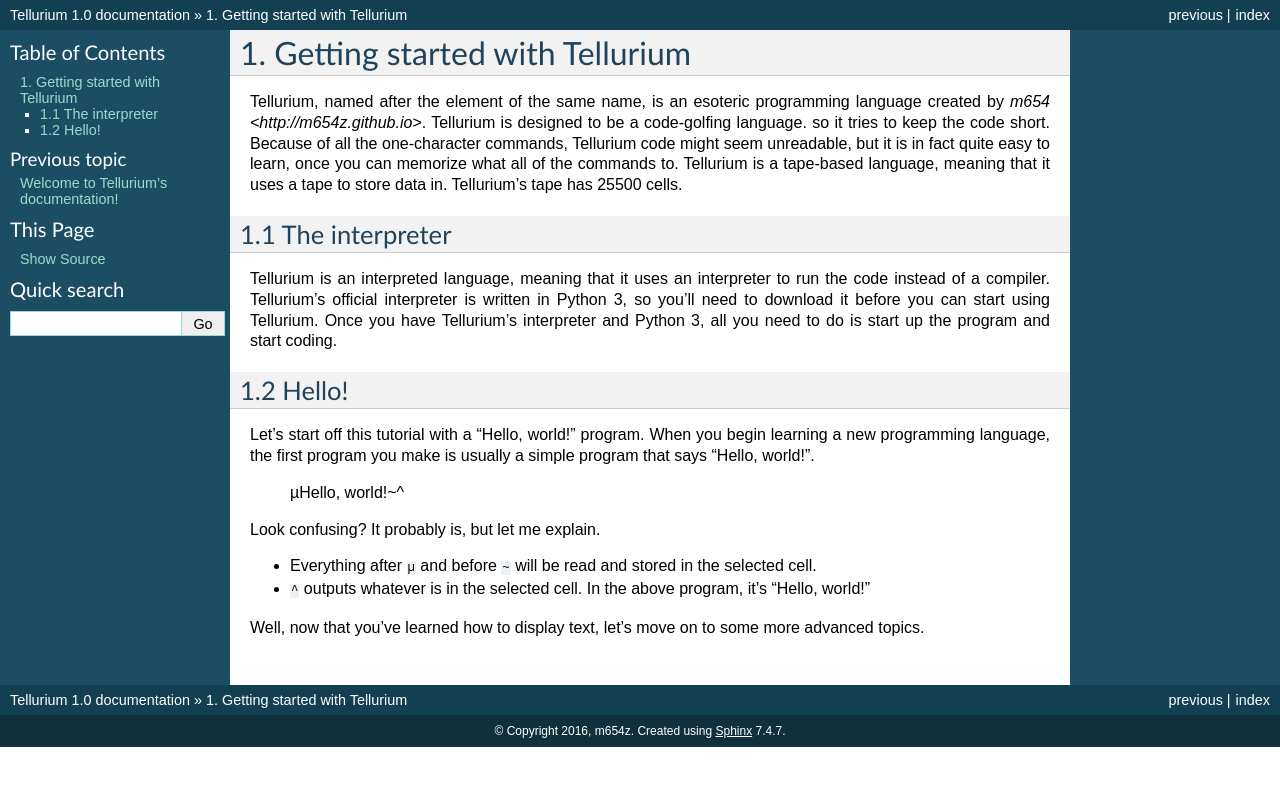
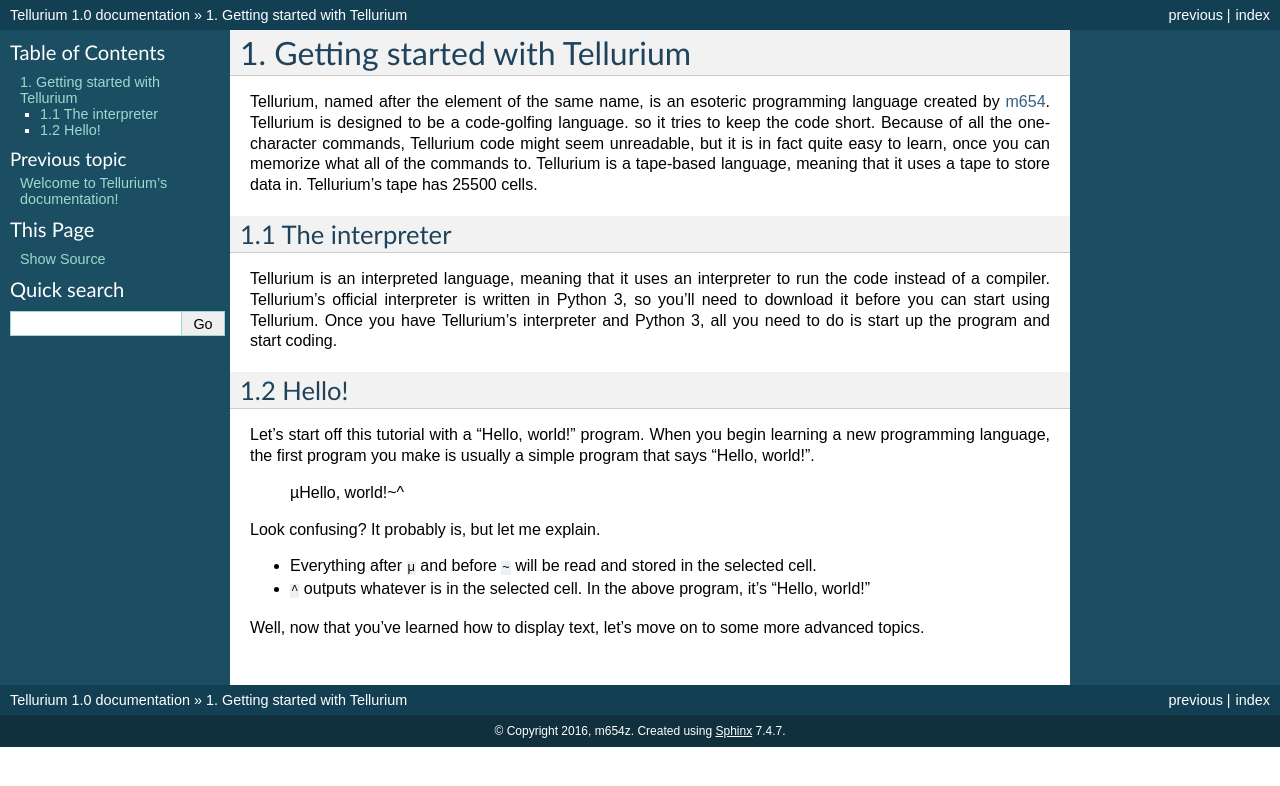
Before and after one commit to m654z/Tellurium, a Sphinx documentation site: the page built from docs/getting-started.rst, in a window 1280 px wide. Shown: the top 786 px of the page. Built offline with Sphinx 7.4.7, drawn with Linux system fonts in a browser that asks for light colours; pages that are not in the unit, such as notebooks, are missing from menus.

Commit message:
Update getting-started.rst

```diff
--- a/docs/getting-started.rst
+++ b/docs/getting-started.rst
@@ -1,7 +1,7 @@
 1. Getting started with Tellurium
 *********************************
 
-Tellurium, named after the element of the same name, is an esoteric programming language created by `m654 <http://m654z.github.io>`. Tellurium is designed to be a code-golfing language.
+Tellurium, named after the element of the same name, is an esoteric programming language created by `m654 <http://m654z.github.io>`_. Tellurium is designed to be a code-golfing language.
 so it tries to keep the code short. Because of all the one-character commands, Tellurium code might seem unreadable, but it is in fact quite easy to learn, once you can memorize what all
 of the commands to.
 Tellurium is a tape-based language, meaning that it uses a tape to store data in. Tellurium's tape has 25500 cells.
```
